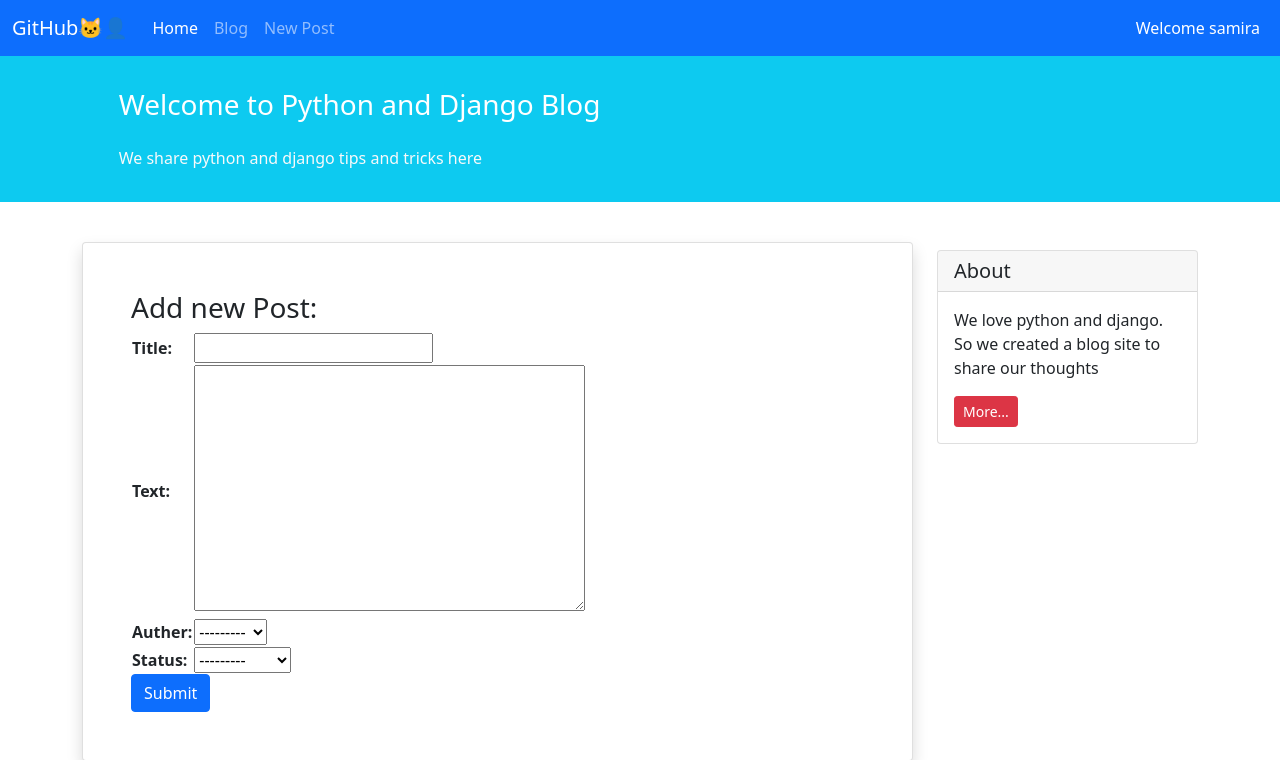
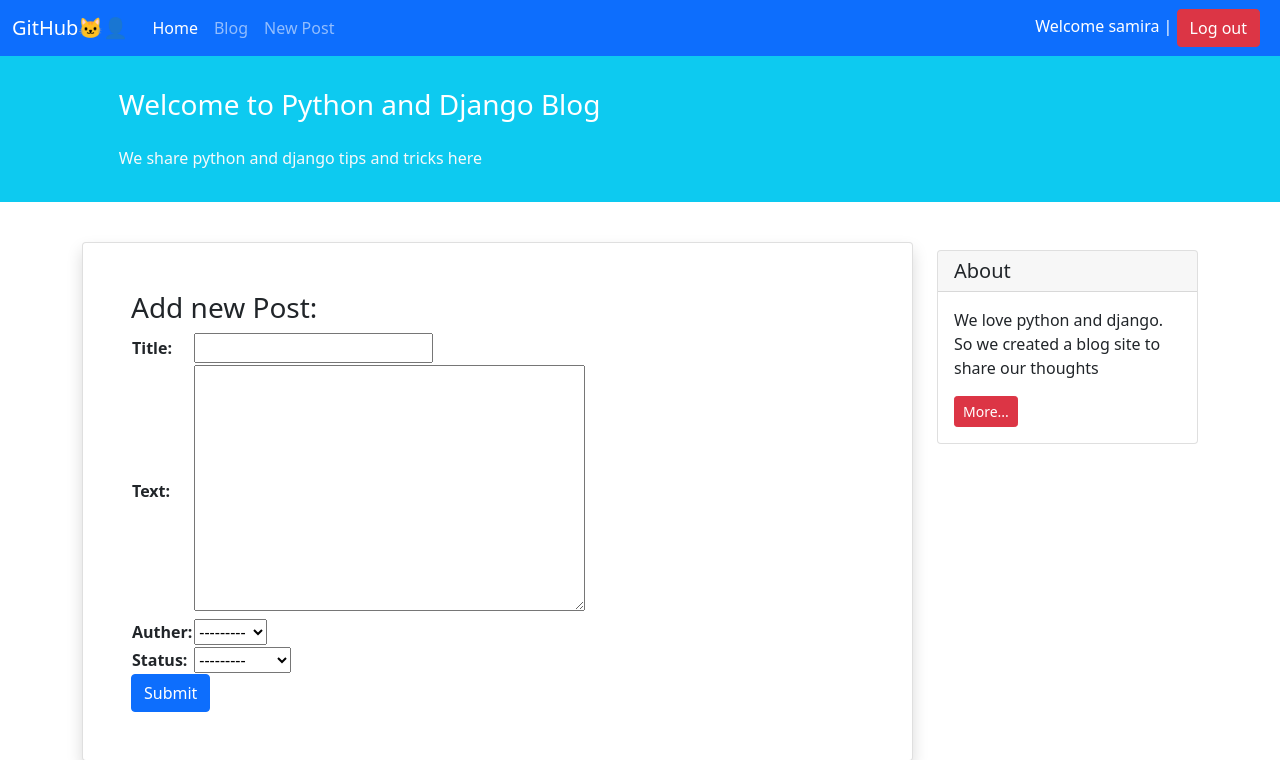
Before and after one commit to SamiraDorchalian/Django_projects, a Django app: page /blog/create/ in a window 1280 px wide. Shown: the top 760 px of the page. Run offline with Django 5.2, Linux system fonts and the light colour scheme; a user stored in the database is signed in; data comes from the database, SQL or seed files in the repository; both versions use the stored data as it was after the commit.

Commit message:
make LogOut page

```diff
--- a/blog_website/config/settings.py
+++ b/blog_website/config/settings.py
@@ -126,3 +126,4 @@ STATIC_URL = 'static/'
 DEFAULT_AUTO_FIELD = 'django.db.models.BigAutoField'
 
 LOGIN_REDIRECT_URL = 'posts_list'
+LOGOUT_REDIRECT_URL = 'posts_list'
--- a/blog_website/templates/_base.html
+++ b/blog_website/templates/_base.html
@@ -28,9 +28,14 @@
         </div>
         <div class="mx-2 text-white">
             {% if user.is_authenticated %}
-            	Welcome {{ user.username }}
+                <form action="{% url 'logout' %}" method="POST">
+                    {% csrf_token %}
+                    Welcome {{ user.username }} |
+                    <button class="btn btn-danger" type="submit">Log out</button>
+                </form>
+{#            	Welcome {{ user.username }} | <a class="text-light" href="{% url 'logout' %}">Log Out</a>#}
             {% else %}
-                <a class="text-light" href="{% url 'login' %}">Log In</a>
+                <a class="btn btn-warning" href="{% url 'login' %}">Log In</a>
             {% endif %}
         </div>
     </div>
```
Also changed, not shown: blog_website/db.sqlite3.
